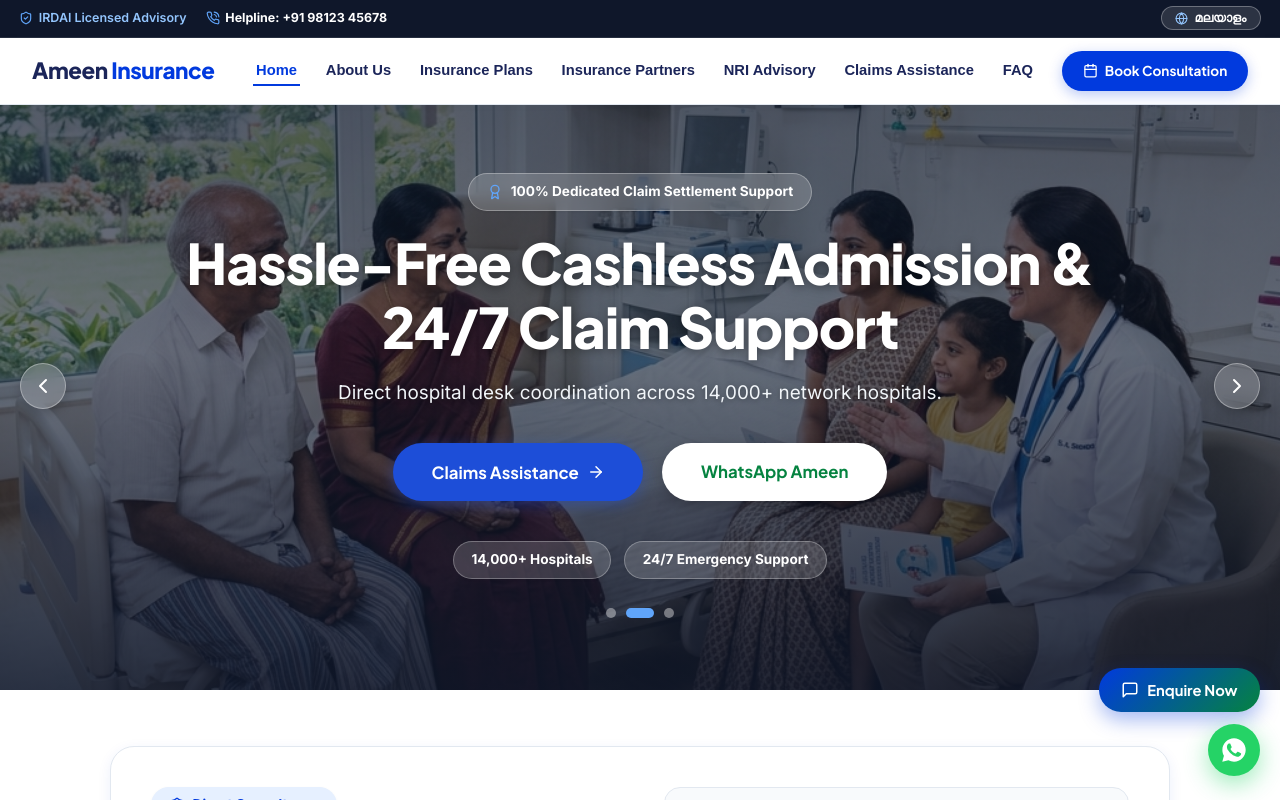
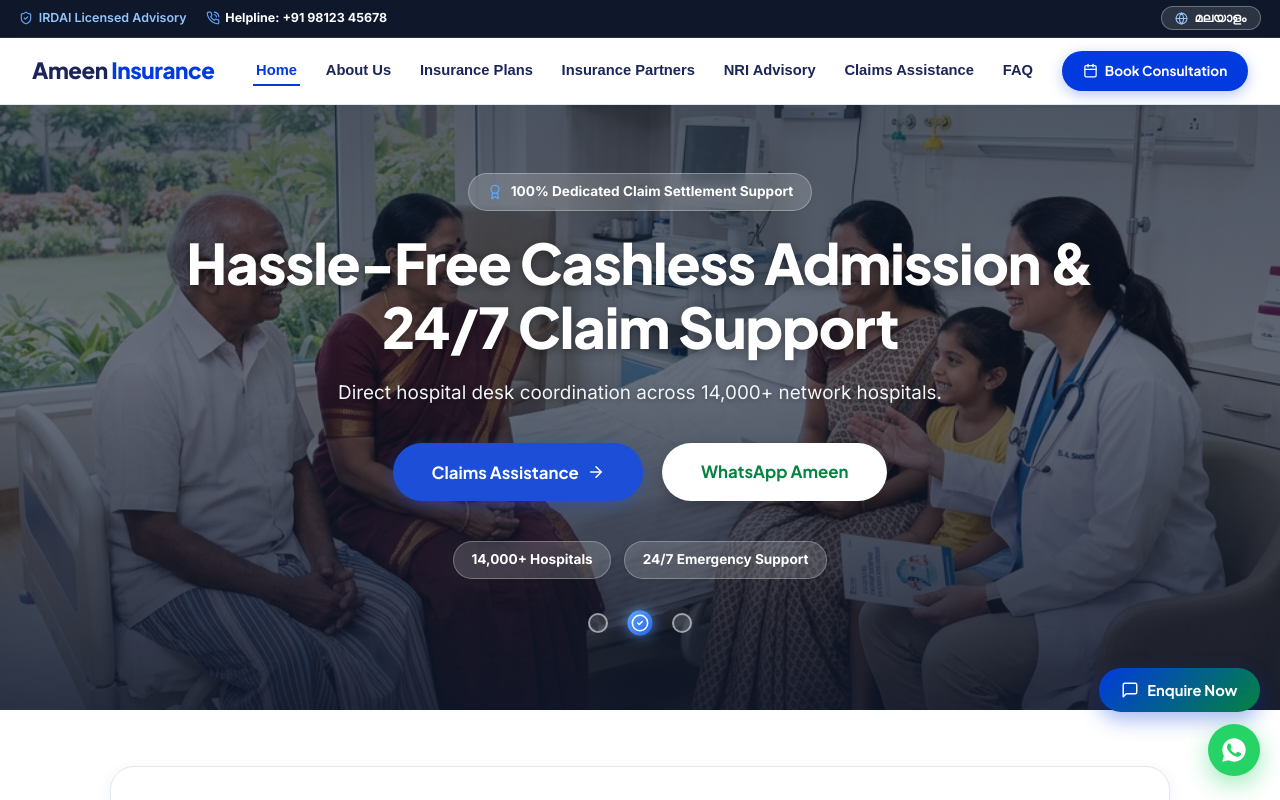
Before and after one commit to Nevin3973/ameeninsurance, a React (Vite) app: page / in a window 1280 px wide. Shown: the top 800 px of the page. Built offline with nearby package versions, Linux system fonts and the light colour scheme.

Commit message:
Hide hero carousel arrows, change slide indicators to round checkboxes, and make floating action buttons disappear while scrolling

```diff
--- a/src/components/FloatingWidgets.jsx
+++ b/src/components/FloatingWidgets.jsx
@@ -1,8 +1,9 @@
-import React, { useState } from 'react';
+import React, { useState, useEffect } from 'react';
 import { MessageSquare, PhoneCall, X, Send, CheckCircle2, ShieldCheck } from 'lucide-react';
 
 export default function FloatingWidgets({ onBookConsultation }) {
   const [enquiryOpen, setEnquiryOpen] = useState(false);
+  const [isScrolling, setIsScrolling] = useState(false);
   const [enquiryForm, setEnquiryForm] = useState({
     name: '',
     pincode: '',
@@ -12,6 +13,23 @@ export default function FloatingWidgets({ onBookConsultation }) {
     insuranceType: 'Health Insurance'
   });
   const [enquirySubmitted, setEnquirySubmitted] = useState(false);
+
+  useEffect(() => {
+    let timer = null;
+    const handleScroll = () => {
+      setIsScrolling(true);
+      if (timer) clearTimeout(timer);
+      timer = setTimeout(() => {
+        setIsScrolling(false);
+      }, 350);
+    };
+
+    window.addEventListener('scroll', handleScroll, { passive: true });
+    return () => {
+      window.removeEventListener('scroll', handleScroll);
+      if (timer) clearTimeout(timer);
+    };
+  }, []);
 
   const handlePincodeChange = async (e) => {
     const val = e.target.value;
@@ -93,7 +111,11 @@ export default function FloatingWidgets({ onBookConsultation }) {
         display: 'flex',
         flexDirection: 'column',
         alignItems: 'flex-end',
-        gap: '12px'
+        gap: '12px',
+        opacity: isScrolling ? 0 : 1,
+        transform: isScrolling ? 'translateY(18px) scale(0.92)' : 'translateY(0) scale(1)',
+        pointerEvents: isScrolling ? 'none' : 'auto',
+        transition: 'opacity 0.3s cubic-bezier(0.4, 0, 0.2, 1), transform 0.3s cubic-bezier(0.4, 0, 0.2, 1)'
       }}>
         {/* Floating Enquiry Button */}
         <button
--- a/src/components/Hero.jsx
+++ b/src/components/Hero.jsx
@@ -194,58 +194,20 @@ export default function Hero({ onStartQuote, onOpenWizard, onNavigate }) {
           zIndex: 2
         }} />
 
-        {/* Left Arrow Navigation Button */}
+        {/* Left Arrow Navigation Button (Hidden) */}
         <button
           onClick={handlePrevSlide}
           aria-label="Previous Slide"
-          style={{
-            position: 'absolute',
-            left: '20px',
-            top: '55%',
-            transform: 'translateY(-50%)',
-            zIndex: 4,
-            width: '46px',
-            height: '46px',
-            borderRadius: '50%',
-            background: 'rgba(255, 255, 255, 0.2)',
-            backdropFilter: 'blur(8px)',
-            border: '1px solid rgba(255, 255, 255, 0.35)',
-            color: '#ffffff',
-            display: 'flex',
-            alignItems: 'center',
-            justifyContent: 'center',
-            cursor: 'pointer',
-            transition: 'all 0.2s ease',
-            boxShadow: '0 4px 12px rgba(0,0,0,0.2)'
-          }}
+          style={{ display: 'none' }}
         >
           <ChevronLeft size={24} />
         </button>
 
-        {/* Right Arrow Navigation Button */}
+        {/* Right Arrow Navigation Button (Hidden) */}
         <button
           onClick={handleNextSlide}
           aria-label="Next Slide"
-          style={{
-            position: 'absolute',
-            right: '20px',
-            top: '55%',
-            transform: 'translateY(-50%)',
-            zIndex: 4,
-            width: '46px',
-            height: '46px',
-            borderRadius: '50%',
-            background: 'rgba(255, 255, 255, 0.2)',
-            backdropFilter: 'blur(8px)',
-            border: '1px solid rgba(255, 255, 255, 0.35)',
-            color: '#ffffff',
-            display: 'flex',
-            alignItems: 'center',
-            justifyContent: 'center',
-            cursor: 'pointer',
-            transition: 'all 0.2s ease',
-            boxShadow: '0 4px 12px rgba(0,0,0,0.2)'
-          }}
+          style={{ display: 'none' }}
         >
           <ChevronRight size={24} />
         </button>
@@ -353,23 +315,50 @@ export default function Hero({ onStartQuote, onOpenWizard, onNavigate }) {
             ))}
           </div>
 
-          {/* Carousel Slide Indicators (Dots) */}
-          <div style={{ display: 'flex', gap: '0.6rem', justifyContent: 'center', alignItems: 'center' }}>
+          {/* Carousel Slide Indicators (Round Checkbox Style) */}
+          <div style={{ display: 'flex', gap: '0.8rem', justifyContent: 'center', alignItems: 'center' }}>
             {heroSlides.map((_, idx) => (
               <button
                 key={idx}
                 onClick={() => setCurrentSlide(idx)}
                 aria-label={`Go to slide ${idx + 1}`}
                 style={{
-                  width: idx === currentSlide ? '28px' : '10px',
-                  height: '10px',
-                  borderRadius: '9999px',
-                  background: idx === currentSlide ? '#60a5fa' : 'rgba(255, 255, 255, 0.4)',
+                  background: 'transparent',
                   border: 'none',
                   cursor: 'pointer',
-                  transition: 'all 0.3s ease'
+                  padding: '4px',
+                  display: 'inline-flex',
+                  alignItems: 'center',
+                  justifyContent: 'center',
+                  transition: 'all 0.25s ease',
+                  transform: idx === currentSlide ? 'scale(1.15)' : 'scale(1)'
                 }}
-              />
+              >
+                {idx === currentSlide ? (
+                  <div style={{
+                    width: '22px',
+                    height: '22px',
+                    borderRadius: '50%',
+                    background: 'linear-gradient(135deg, #60a5fa, #2563eb)',
+                    color: '#ffffff',
+                    display: 'flex',
+                    alignItems: 'center',
+                    justifyContent: 'center',
+                    boxShadow: '0 0 12px rgba(96, 165, 250, 0.7)'
+                  }}>
+                    <CheckCircle2 size={16} color="#ffffff" />
+                  </div>
+                ) : (
+                  <div style={{
+                    width: '20px',
+                    height: '20px',
+                    borderRadius: '50%',
+                    border: '2px solid rgba(255, 255, 255, 0.5)',
+                    background: 'rgba(255, 255, 255, 0.15)',
+                    transition: 'all 0.25s ease'
+                  }} />
+                )}
+              </button>
             ))}
           </div>
         </div>
```
